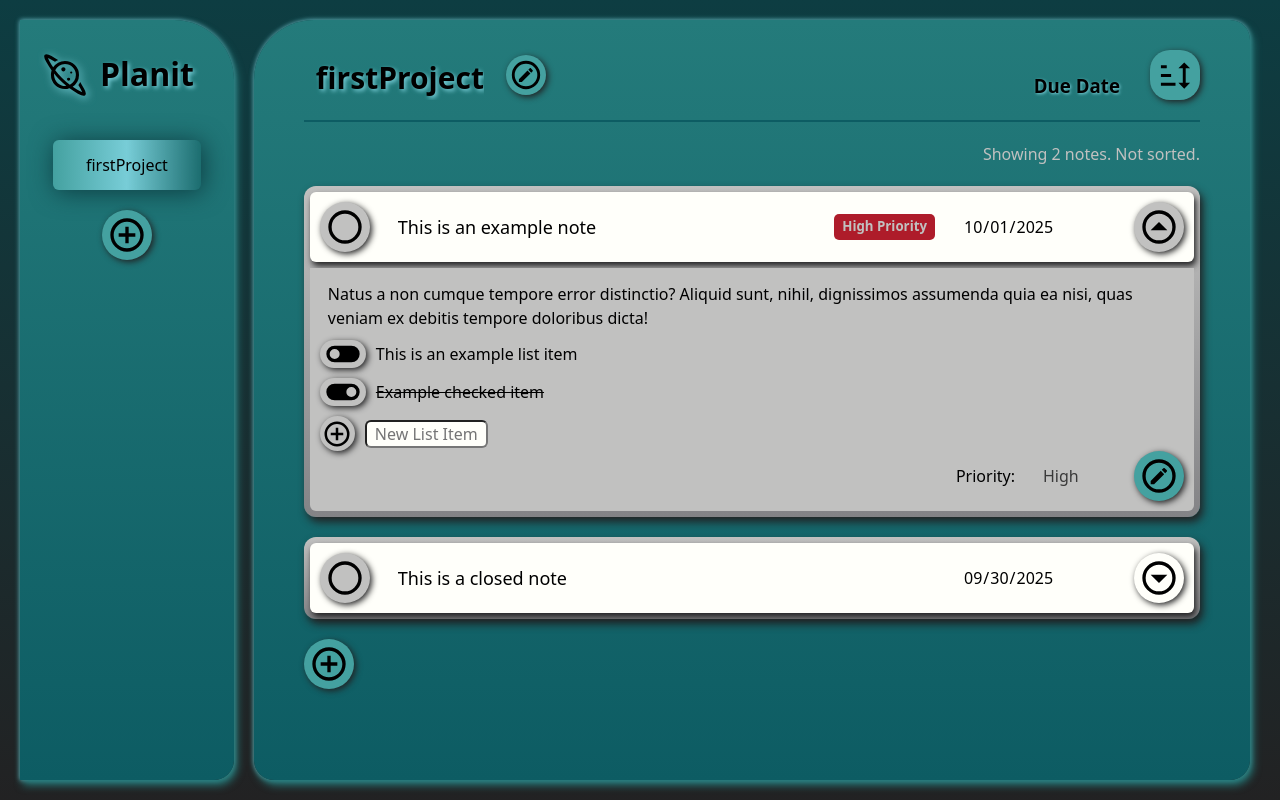
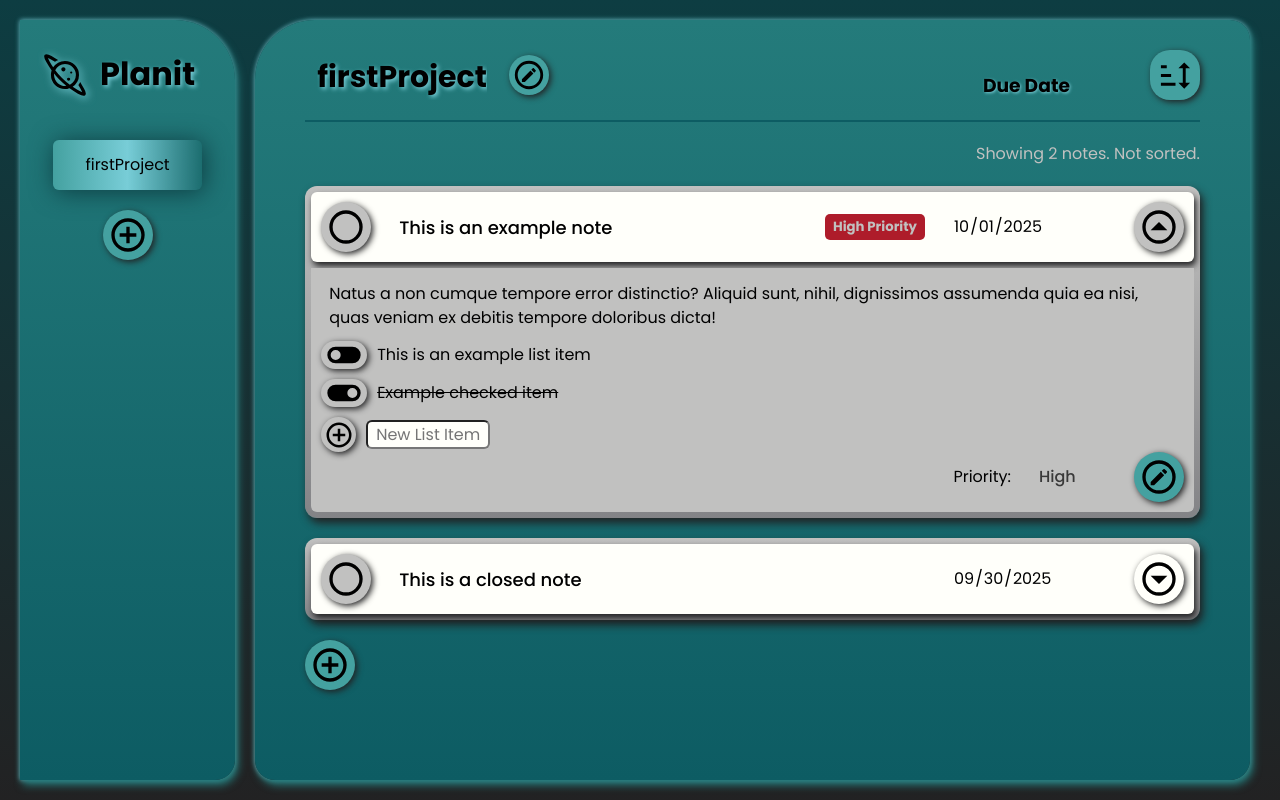
Before and after one commit to See-Monkey/todo, a website built with webpack: page src/index.html in a window 1280 px wide. Built offline with nearby package versions, Linux system fonts and the light colour scheme.

Commit message:
Add font

```diff
--- a/src/css/style.css
+++ b/src/css/style.css
@@ -13,7 +13,7 @@
 body {
   line-height: 1.5;
   -webkit-font-smoothing: antialiased;
-    font-family: system-ui, "Segoe UI", Roboto, Helvetica, Arial, sans-serif, "Apple Color Emoji", "Segoe UI Emoji", "Segoe UI Symbol";
+    font-family: "Poppins", system-ui, "Segoe UI", Roboto, Helvetica, Arial, sans-serif, "Apple Color Emoji", "Segoe UI Emoji", "Segoe UI Symbol";
 }
 img, picture, video, canvas, svg {
   display: block;
@@ -239,7 +239,7 @@ input.inputProject:disabled {
 
 .dueDateHeader {
   margin-left: auto;
-  margin-right: 20px;
+  margin-right: 70px;
   text-shadow: 1px 1px 3px var(--blue);
 }
 
--- a/src/index.html
+++ b/src/index.html
@@ -1,6 +1,9 @@
 <!DOCTYPE html>
 <html lang="en">
 <head>
+    <link rel="preconnect" href="https://fonts.googleapis.com">
+<link rel="preconnect" href="https://fonts.gstatic.com" crossorigin>
+<link href="https://fonts.googleapis.com/css2?family=Poppins:ital,wght@0,100;0,200;0,300;0,400;0,500;0,600;0,700;0,800;0,900;1,100;1,200;1,300;1,400;1,500;1,600;1,700;1,800;1,900&display=swap" rel="stylesheet">
     <meta charset="UTF-8">
     <meta name="viewport" content="width=device-width, initial-scale=1.0">
     <title>Planit</title>
```
